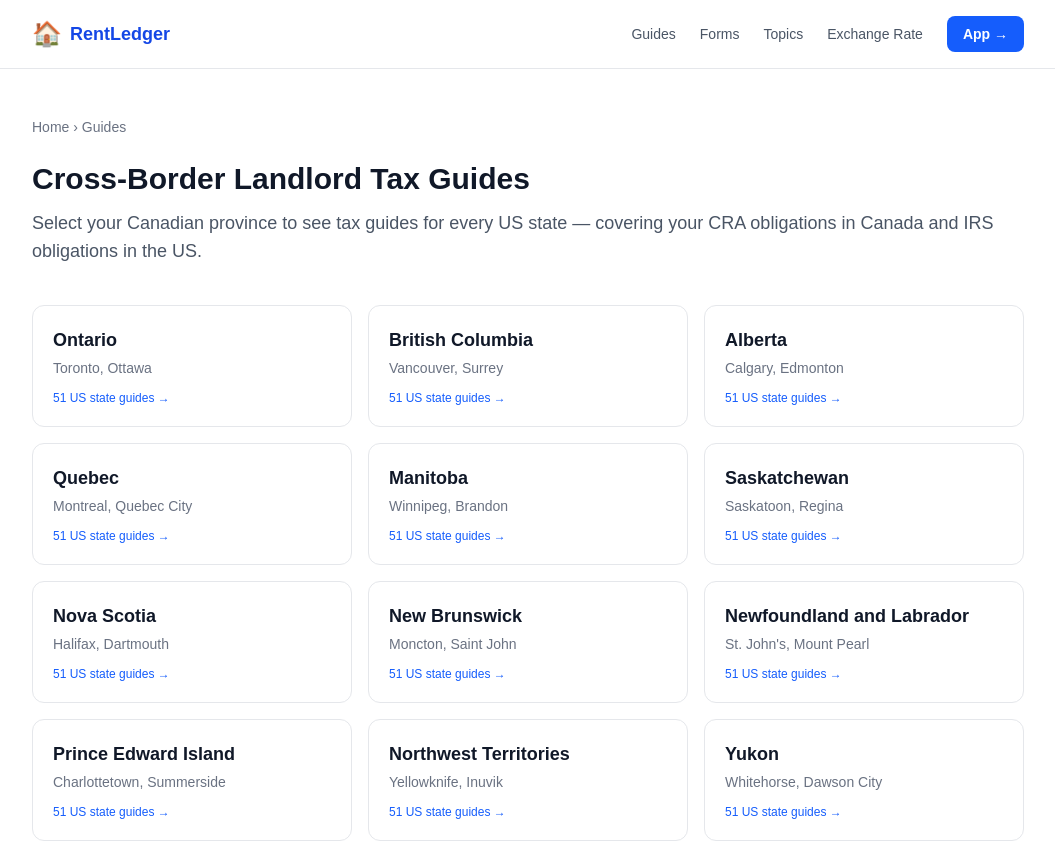
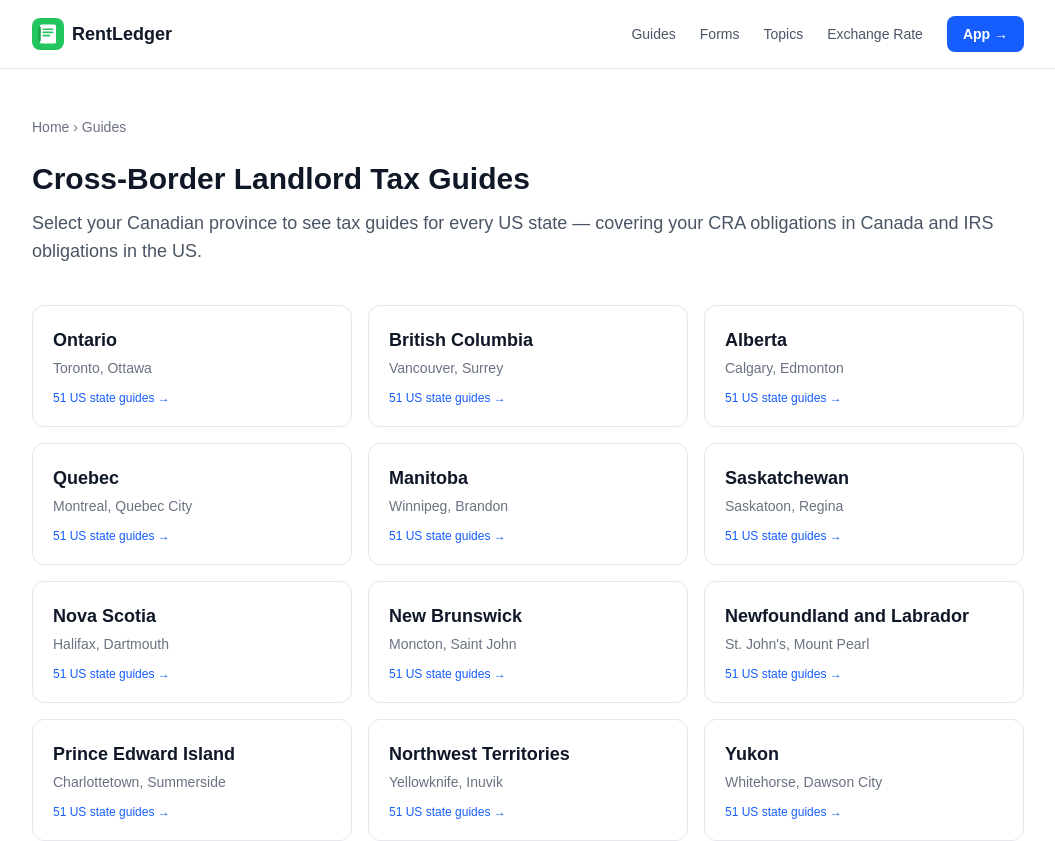
Before and after one commit to emvasiliev/rentledger-seo, a Next.js app: page /guides in a window 1280 px wide. Shown: the top 841 px of the page, without its empty margins (112-1167 px from the left). Built offline with nearby package versions, Linux system fonts and the light colour scheme.

Commit message:
Add RentLedger logo to header

```diff
--- a/app/layout.tsx
+++ b/app/layout.tsx
@@ -41,8 +41,9 @@ function Header() {
   return (
     <header className="border-b border-gray-200 bg-white">
       <div className="mx-auto flex max-w-5xl items-center justify-between px-4 py-4">
-        <a href="/" className="flex items-center gap-2 font-bold text-blue-700 text-lg">
-          <span className="text-2xl">🏠</span> RentLedger
+        <a href="/" className="flex items-center gap-2 font-bold text-gray-900 text-lg">
+          <img src="/logo.svg" alt="RentLedger" width={32} height={32} className="rounded-lg" />
+          RentLedger
         </a>
         <nav className="hidden sm:flex items-center gap-6 text-sm text-gray-600">
           <a href="/guides" className="hover:text-blue-700">Guides</a>
```
Also changed, not shown: public/logo.svg (added).
